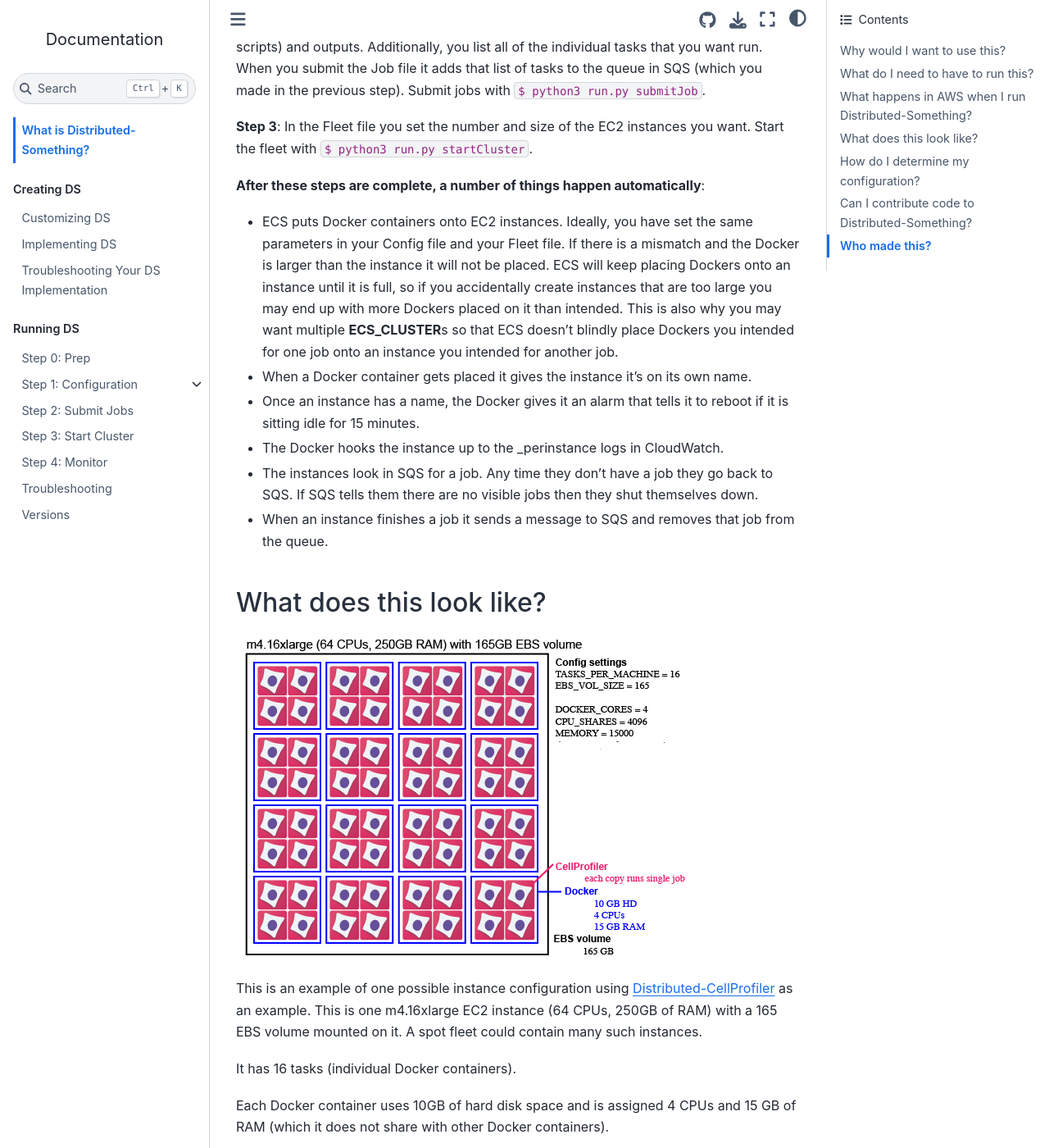
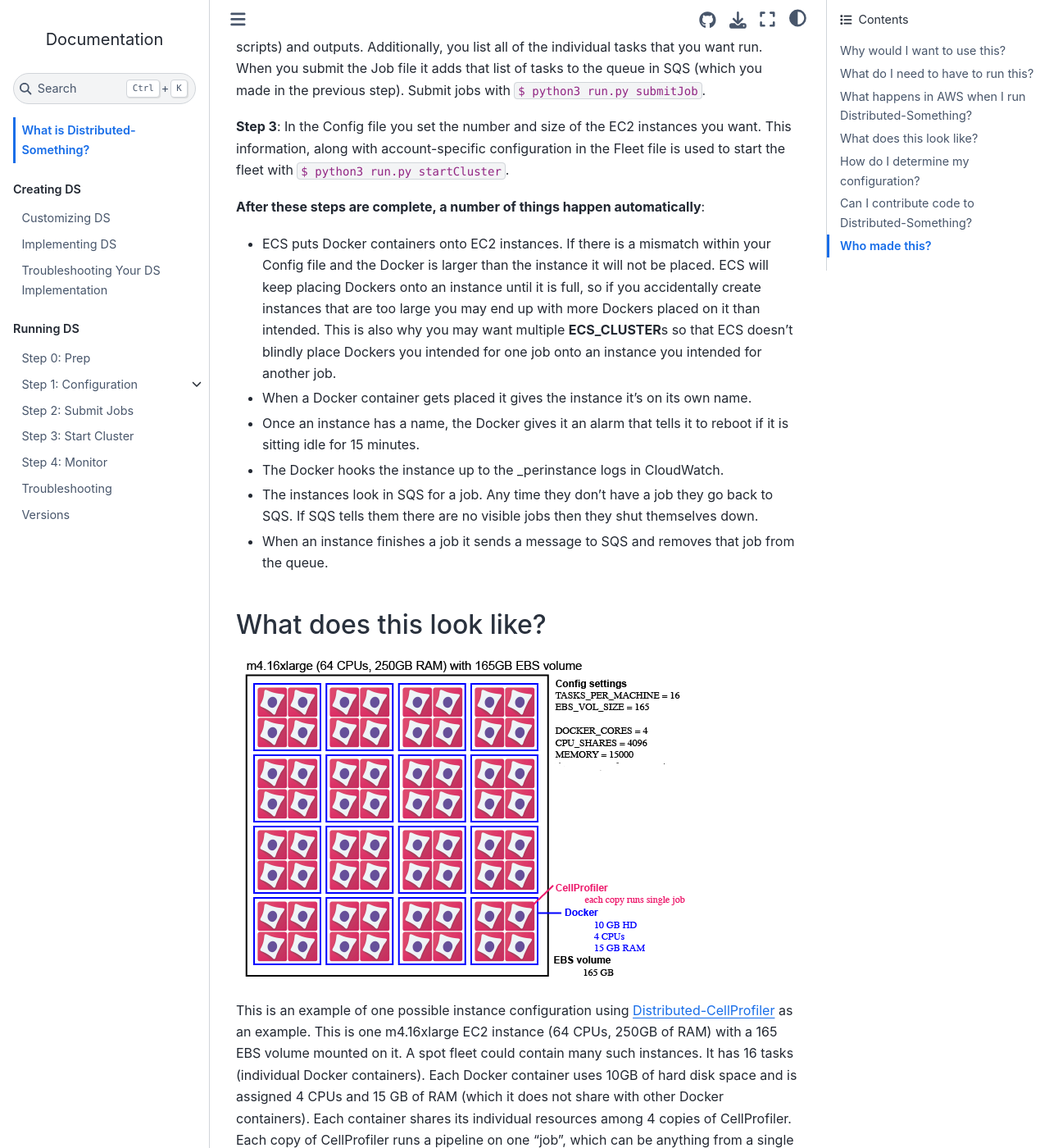
Before and after one commit to DistributedScience/Distributed-Something, a Jupyter Book: the page built from documentation/DS-documentation/overview.md, in a window 1280 px wide and 1400 px high, scrolled down 1401 px. Shown: the whole window at 82% size. Built offline with Jupyter Book 1.0.4 settings and Sphinx 7.4.7 and the Sphinx Book theme 1.1.4, drawn with Linux system fonts in a browser that asks for light colours; some of the changed text lies outside the part shown.

Commit message:
minor documentation cleanup

```diff
--- a/documentation/DS-documentation/overview.md
+++ b/documentation/DS-documentation/overview.md
@@ -42,13 +42,12 @@ When you submit the Job file it adds that list of tasks to the queue in SQS (whi
 Submit jobs with `$ python3 run.py submitJob`.
 
 **Step 3**:
-In the Fleet file you set the number and size of the EC2 instances you want.
-Start the fleet with `$ python3 run.py startCluster`.
+In the Config file you set the number and size of the EC2 instances you want.
+This information, along with account-specific configuration in the Fleet file is used to start the fleet with `$ python3 run.py startCluster`.
 
 **After these steps are complete, a number of things happen automatically**:
 * ECS puts Docker containers onto EC2 instances.
-Ideally, you have set the same parameters in your Config file and your Fleet file.
-If there is a mismatch and the Docker is larger than the instance it will not be placed.
+If there is a mismatch within your Config file and the Docker is larger than the instance it will not be placed.
 ECS will keep placing Dockers onto an instance until it is full, so if you accidentally create instances that are too large you may end up with more Dockers placed on it than intended.
 This is also why you may want multiple **ECS_CLUSTER**s so that ECS doesn't blindly place Dockers you intended for one job onto an instance you intended for another job.
 * When a Docker container gets placed it gives the instance it's on its own name.
@@ -63,14 +62,12 @@ If SQS tells them there are no visible jobs then they shut themselves down.
 
 ![Example Instance Configuration](images/sample_DCP_config_1.png)
 
-This is an example of one possible instance configuration using [Distributed-CellProfiler](http://github.com/cellprofiler/distributed-cellprofiler) as an example. This is one m4.16xlarge EC2 instance (64 CPUs, 250GB of RAM) with a 165 EBS volume mounted on it. A spot fleet could contain many such instances.
-
+This is an example of one possible instance configuration using [Distributed-CellProfiler](http://github.com/cellprofiler/distributed-cellprofiler) as an example.
+This is one m4.16xlarge EC2 instance (64 CPUs, 250GB of RAM) with a 165 EBS volume mounted on it. A spot fleet could contain many such instances.
 It has 16 tasks (individual Docker containers).
-
 Each Docker container uses 10GB of hard disk space and is assigned 4 CPUs and 15 GB of RAM (which it does not share with other Docker containers).
-
-Each container shares its individual resources among 4 copies of CellProfiler. Each copy of CellProfiler runs a pipeline on one "job", which can be anything from a single image to an entire 384 well plate or timelapse movie.
-
+Each container shares its individual resources among 4 copies of CellProfiler.
+Each copy of CellProfiler runs a pipeline on one "job", which can be anything from a single image to an entire 384 well plate or timelapse movie.
 You can optionally stagger the start time of these 4 copies of CellProfiler, ensuring that the most memory- or disk-intensive steps aren't happening simultaneously, decreasing the likelihood of a crash.
 
 Read more about this and other configurations in [Step 1: Configuration](step_1_configuration.md).
--- a/documentation/DS-documentation/step_0_prep.md
+++ b/documentation/DS-documentation/step_0_prep.md
@@ -58,7 +59,7 @@ Here we assume you are using the command line in a Linux machine, but you are fr
 You will need the scripts in Distributed-Something locally available in your control node.
 <pre>
     sudo apt-get install git
-    git clone https://github.com/cellprofiler/Distributed-Something.git
+    git clone https://github.com/DistributedScience/Distributed-Something.git
     cd Distributed-Something/
     git pull
 </pre>
```
Also changed, not shown: other parts of documentation/DS-documentation/overview.md (+2 -2 lines), other parts of documentation/DS-documentation/step_0_prep.md (+2 -1 lines), documentation/DS-documentation/customizing_DS.md (+1 -1 lines), documentation/DS-documentation/step_1_configuration.md (+3 -5 lines), documentation/DS-documentation/step_3_start_cluster.md (+1 -1 lines), documentation/DS-documentation/step_4_monitor.md (+4 -4 lines).
